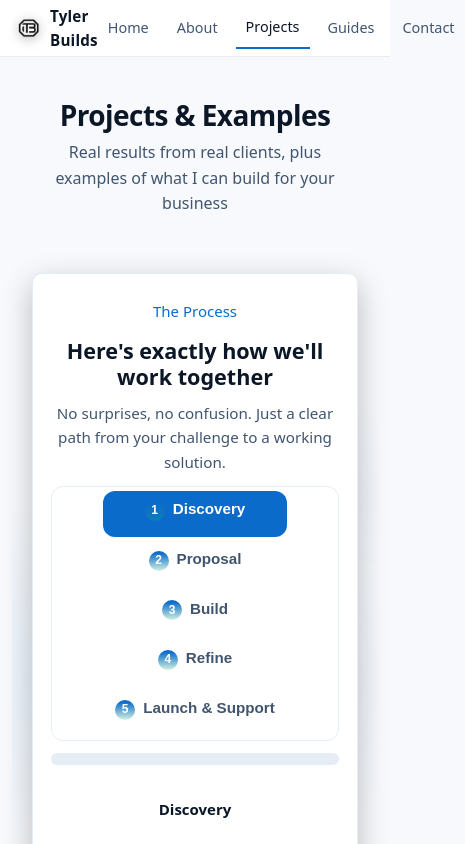
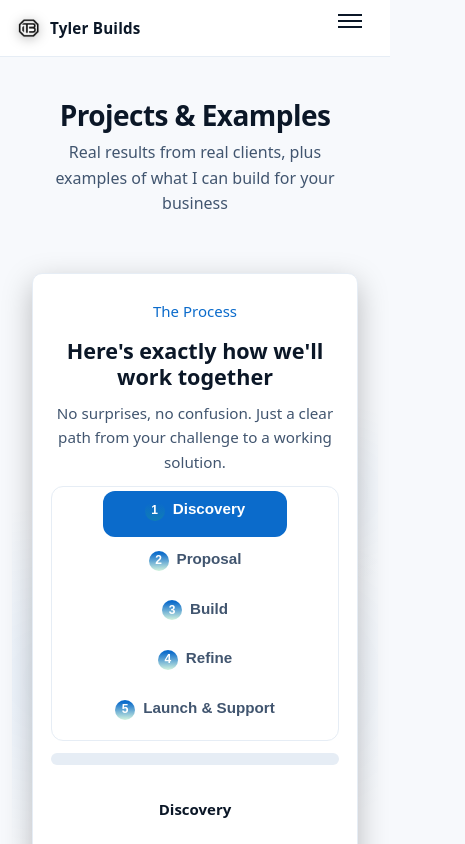
Before and after one commit to TylerBuilds-Official/TylerBuildsNetReact, a React (Vite) app: page /projects in a window 390 px wide. Shown: the top 844 px of the page, 465 px wide, since content can reach past the window. Built offline with nearby package versions, Linux system fonts and the light colour scheme.

Commit message:
Added hamburger nav menu for phone viewports

```diff
--- a/src/layout/navbar.tsx
+++ b/src/layout/navbar.tsx
@@ -1,8 +1,13 @@
-import React from "react";
+import React, { useState } from "react";
 import { Link, NavLink } from "react-router-dom";
 import logoUrl from "../assets/TB_logo.png";
 
 const Navbar: React.FC = () => {
+  const [isMenuOpen, setIsMenuOpen] = useState(false);
+
+  const toggleMenu = () => setIsMenuOpen(!isMenuOpen);
+  const closeMenu = () => setIsMenuOpen(false);
+
   return (
     <header className="navbar">
       <div className="container nav-inner">
@@ -10,12 +15,29 @@ const Navbar: React.FC = () => {
           <img className="brand-logo" src={logoUrl} alt="" aria-hidden="true" />
           <span>Tyler Builds</span>
         </Link>
-        <nav className="nav-links" aria-label="Primary">
-          <NavLink to="/" end className={({ isActive }) => isActive ? "active" : undefined}>Home</NavLink>
-          <NavLink to="/about" className={({ isActive }) => isActive ? "active" : undefined}>About</NavLink>
-          <NavLink to="/projects" className={({ isActive }) => isActive ? "active" : undefined}>Projects</NavLink>
-          <NavLink to="/guides" className={({ isActive }) => isActive ? "active" : undefined}>Guides</NavLink>
-          <NavLink to="/contact" className={({ isActive }) => isActive ? "active" : undefined}>Contact</NavLink>
+
+        {/* Hamburger button - only visible on mobile */}
+        <button
+          className="hamburger"
+          onClick={toggleMenu}
+          aria-label="Toggle navigation menu"
+          aria-expanded={isMenuOpen}
+        >
+          <span></span>
+          <span></span>
+          <span></span>
+        </button>
+
+        {/* Navigation links */}
+        <nav
+          className={`nav-links ${isMenuOpen ? 'nav-open' : ''}`}
+          aria-label="Primary"
+        >
+          <NavLink to="/" end className={({ isActive }) => isActive ? "active" : undefined} onClick={closeMenu}>Home</NavLink>
+          <NavLink to="/about" className={({ isActive }) => isActive ? "active" : undefined} onClick={closeMenu}>About</NavLink>
+          <NavLink to="/projects" className={({ isActive }) => isActive ? "active" : undefined} onClick={closeMenu}>Projects</NavLink>
+          <NavLink to="/guides" className={({ isActive }) => isActive ? "active" : undefined} onClick={closeMenu}>Guides</NavLink>
+          <NavLink to="/contact" className={({ isActive }) => isActive ? "active" : undefined} onClick={closeMenu}>Contact</NavLink>
         </nav>
       </div>
     </header>
--- a/src/styles/layout/navbar.css
+++ b/src/styles/layout/navbar.css
@@ -56,6 +56,25 @@
     border-radius: 0;
 }
 
+.hamburger {
+    display: none;
+    flex-direction: column;
+    gap: 4px;
+    background: none;
+    border: none;
+    cursor: pointer;
+    padding: 8px;
+    z-index: 30;
+}
+
+.hamburger span {
+    display: block;
+    width: 24px;
+    height: 2px;
+    background: var(--text);
+    transition: all 0.3s ease;
+}
+
 /* Responsive - Tablet */
 @media (max-width: 768px) {
     .nav-links {
@@ -83,12 +102,39 @@
         height: 24px;
     }
 
+    .hamburger {
+        display: flex;
+    }
+
     .nav-links {
-        gap: 8px;
+        position: fixed;
+        top: 56px;
+        right: -100%;
+        width: 250px;
+        height: calc(100vh - 56px);
+        background: var(--surface);
+        border-left: 1px solid var(--border);
+        flex-direction: column;
+        align-items: flex-start;
+        padding: 24px;
+        gap: 0;
+        transition: right 0.3s ease;
+    }
+
+    .nav-links.nav-open {
+        right: 0;
     }
 
     .nav-links a {
-        padding: 6px;
-        font-size: 0.85rem;
+        width: 100%;
+        padding: 12px 16px;
+        font-size: 1rem;
+        border-radius: 8px;
+    }
+
+    .nav-links .active {
+        background: var(--border);
+        border-bottom: none;
+        border-left: 3px solid var(--brand);
     }
 }
```
